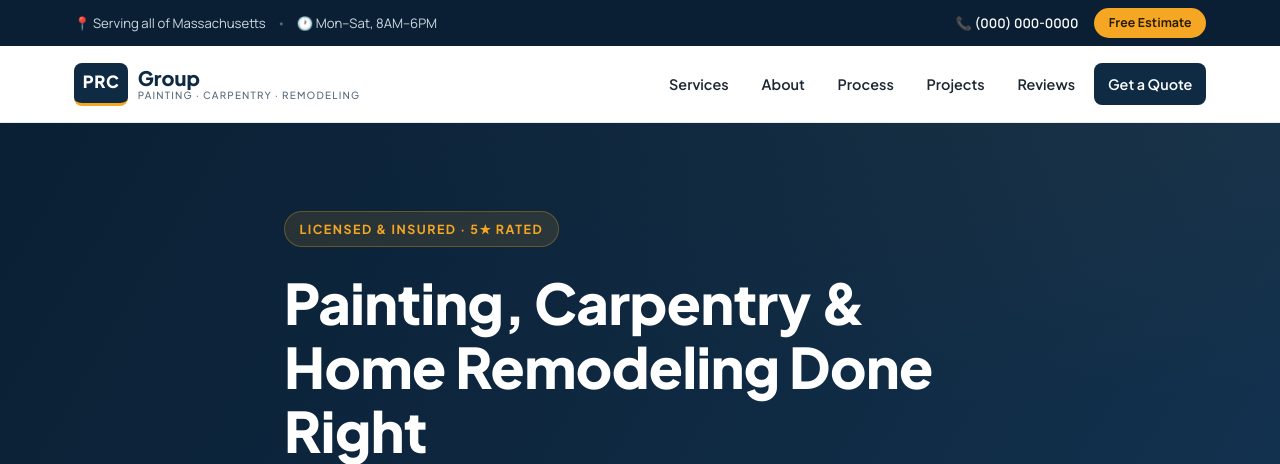
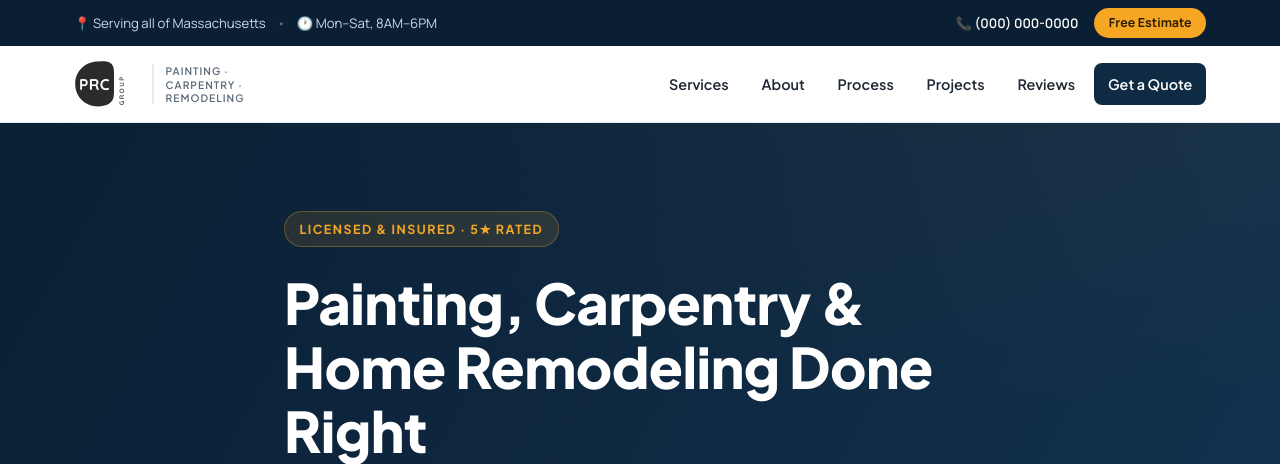
Before and after one commit to PChiovatto/prcgroupcompany, a PHP site: page / in a window 1280 px wide. Shown: the top 464 px of the page. Run offline with PHP 8.4, Linux system fonts and the light colour scheme.

Commit message:
Add PRC Group logo (SVG) to header, footer and favicon
Recreated the brand mark as a scalable inline SVG: dark charcoal blob with
white PRC and vertical GROUP. Header uses the dark-on-light version;
footer uses an inverted variant for the dark background. Adds Quicksand
rounded font and assets/logo.svg + assets/favicon.svg.

Co-Authored-By: Claude Opus 4.8 <noreply@anthropic.com>

```diff
--- a/css/styles.css
+++ b/css/styles.css
@@ -84,16 +84,31 @@ h1, h2, h3, h4 { font-family: var(--font-head); line-height: 1.15; color: var(--
 .header.scrolled { box-shadow: var(--shadow-sm); }
 .header__inner { display: flex; align-items: center; justify-content: space-between; height: 76px; }
 
-.brand { display: flex; align-items: center; gap: .6rem; }
-.brand__mark {
-  font-family: var(--font-head); font-weight: 800; font-size: 1.05rem;
-  color: #fff; background: var(--navy); letter-spacing: .5px;
-  padding: .35rem .55rem; border-radius: 8px;
-  border-bottom: 3px solid var(--amber);
+.brand { display: flex; align-items: center; gap: .7rem; }
+
+/* SVG logo (recreated from brand mark) */
+.logo { height: 48px; width: auto; display: block; }
+.logo__blob { fill: var(--logo-blob, #2b2b2b); }
+.logo__prc {
+  fill: var(--logo-prc, #ffffff);
+  font-family: "Quicksand", var(--font-head); font-weight: 700;
+  font-size: 39px; letter-spacing: 1px;
 }
-.brand__text { font-family: var(--font-head); font-weight: 800; font-size: 1.25rem; color: var(--navy); line-height: 1; }
-.brand__text small { display: block; font-size: .62rem; font-weight: 500; letter-spacing: .12em;
-  text-transform: uppercase; color: var(--muted); margin-top: 3px; }
+.logo__group {
+  fill: var(--logo-group, #2b2b2b);
+  font-family: "Quicksand", var(--font-head); font-weight: 600;
+  font-size: 16px; letter-spacing: 4px;
+}
+.brand__tag {
+  font-family: var(--font-head); font-weight: 600; font-size: .64rem;
+  letter-spacing: .1em; text-transform: uppercase; color: var(--muted);
+  border-left: 2px solid var(--line); padding-left: .7rem; line-height: 1.3; max-width: 8.5rem;
+}
+/* Footer variant — inverted for the dark background */
+.logo--footer { height: 56px; }
+.footer .logo__blob { fill: #ffffff; }
+.footer .logo__prc { fill: var(--navy-deep); }
+.footer .logo__group { fill: #ffffff; }
 
 .nav { display: flex; align-items: center; gap: .35rem; }
 .nav a {
@@ -288,6 +303,8 @@ h1, h2, h3, h4 { font-family: var(--font-head); line-height: 1.15; color: var(--
   .nav-toggle { display: flex; }
   .topbar__left { display: none; }
   .topbar__inner { justify-content: center; }
+  .brand__tag { display: none; }
+  .logo { height: 42px; }
   .cards, .reviews, .gallery, .steps { grid-template-columns: 1fr; }
   .field-row { grid-template-columns: 1fr; }
   .footer__grid { grid-template-columns: 1fr; }
--- a/index.html
+++ b/index.html
@@ -55,8 +55,9 @@
   <link rel="preconnect" href="https://fonts.googleapis.com" />
   <link rel="preconnect" href="https://fonts.gstatic.com" crossorigin />
   <link
-    href="https://fonts.googleapis.com/css2?family=Plus+Jakarta+Sans:wght@400;500;600;700;800&family=Manrope:wght@400;500;600;700&display=swap"
+    href="https://fonts.googleapis.com/css2?family=Plus+Jakarta+Sans:wght@400;500;600;700;800&family=Manrope:wght@400;500;600;700&family=Quicksand:wght@500;600;700&display=swap"
     rel="stylesheet" />
+  <link rel="icon" type="image/svg+xml" href="assets/favicon.svg" />
   <link rel="stylesheet" href="css/styles.css" />
 </head>
 <body>
@@ -79,9 +80,13 @@
   <!-- ===== HEADER / NAV ===== -->
   <header class="header" id="header">
     <div class="container header__inner">
-      <a href="#home" class="brand">
-        <span class="brand__mark">PRC</span>
-        <span class="brand__text">Group<small>Painting · Carpentry · Remodeling</small></span>
+      <a href="#home" class="brand" aria-label="PRC Group — home">
+        <svg class="logo" viewBox="0 0 168 120" role="img" aria-label="PRC Group logo">
+          <path class="logo__blob" d="M60 4 C28 4 3 28 3 60 C3 92 28 116 60 116 C80 116 92 109 97 99 C99 95 100 88 100 80 L100 30 C100 19 97 11 90 7 C85 4 78 3 69 3 Z"/>
+          <text class="logo__prc" x="51" y="75" text-anchor="middle">PRC</text>
+          <text class="logo__group" transform="translate(124 113) rotate(-90)">GROUP</text>
+        </svg>
+        <span class="brand__tag">Painting · Carpentry · Remodeling</span>
       </a>
 
       <nav class="nav" id="nav">
@@ -372,8 +377,11 @@
     <div class="container footer__grid">
       <div class="footer__brand">
         <span class="brand brand--footer">
-          <span class="brand__mark">PRC</span>
-          <span class="brand__text">Group</span>
+          <svg class="logo logo--footer" viewBox="0 0 168 120" role="img" aria-label="PRC Group logo">
+            <path class="logo__blob" d="M60 4 C28 4 3 28 3 60 C3 92 28 116 60 116 C80 116 92 109 97 99 C99 95 100 88 100 80 L100 30 C100 19 97 11 90 7 C85 4 78 3 69 3 Z"/>
+            <text class="logo__prc" x="51" y="75" text-anchor="middle">PRC</text>
+            <text class="logo__group" transform="translate(124 113) rotate(-90)">GROUP</text>
+          </svg>
         </span>
         <p>Professional painting, carpentry and home remodeling across Massachusetts.
           Licensed, insured and committed to quality.</p>
```
Also changed, not shown: assets/favicon.svg (added), assets/logo.svg (added).
